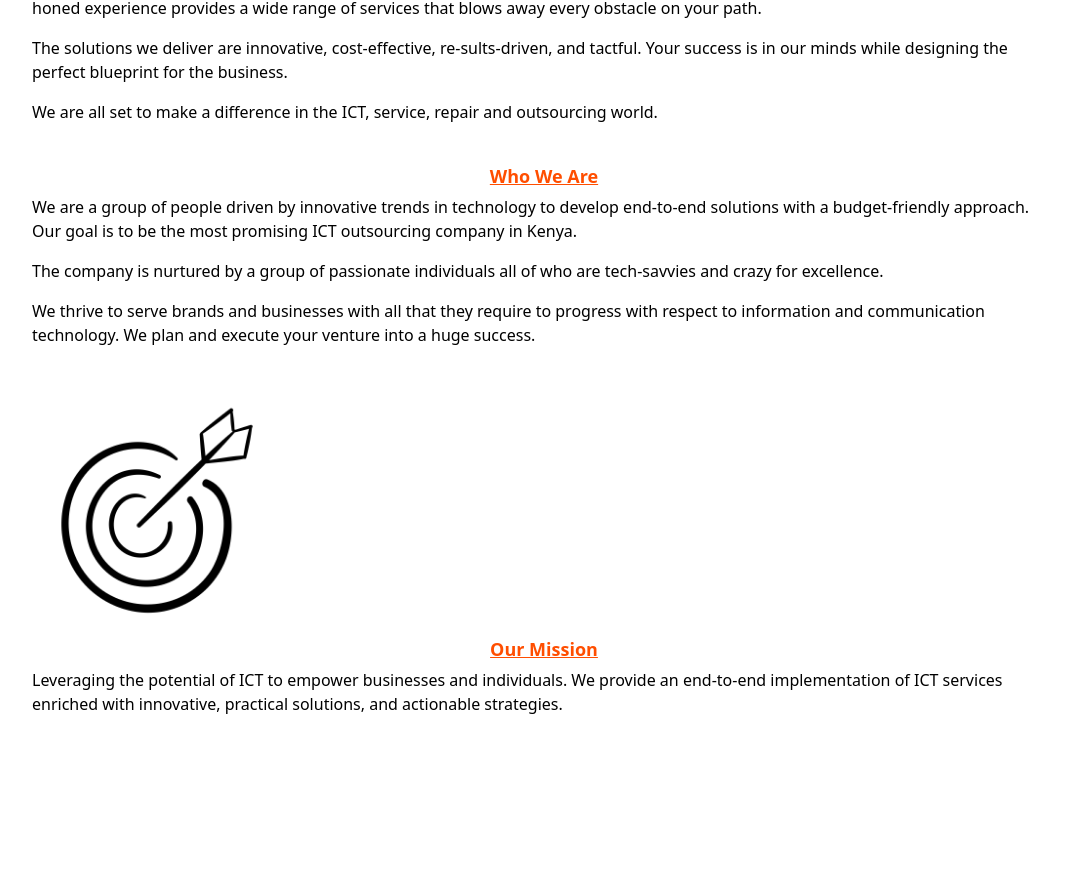
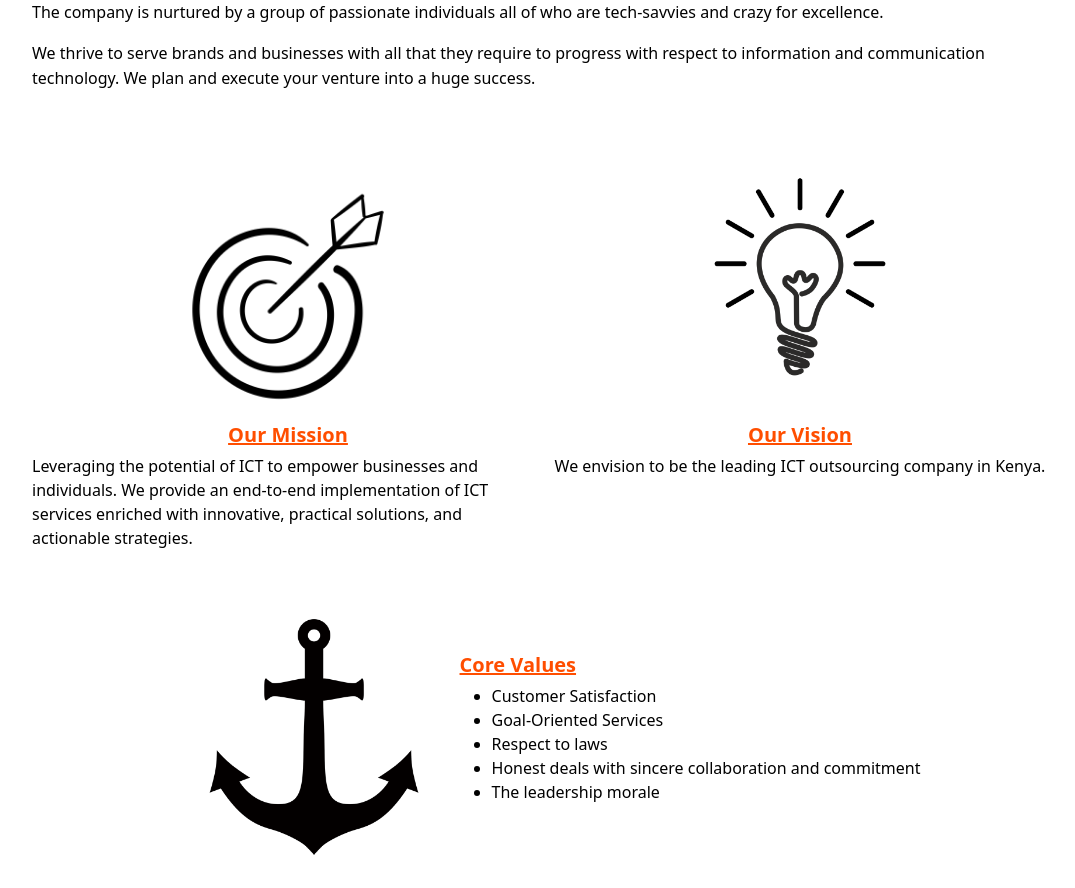
Before and after one commit to SandeSydney/tech_shop, a React (Create React App) app: page /about-us in a window 1280 px wide. Shown: the part 716-1604 px from the top of the page, without its empty margins (96-1171 px from the left). Built offline with nearby package versions, Linux system fonts and the light colour scheme.

Commit message:
Styled the about us page

```diff
--- a/src/App.css
+++ b/src/App.css
@@ -61,7 +61,7 @@ button {
   text-align: center;
   font-style: normal;
   font-weight: 700;
-  font-size: 18px;
+  font-size: 20px;
   line-height: 22px;
   text-decoration-line: underline;
   color: #FF4E00;
@@ -164,7 +164,7 @@ button {
   color: #FFFFFF;
 }
 
-.black{
+.black {
   background-color: #000000;
 }
 
@@ -185,7 +185,8 @@ button {
   gap: 15px;
 }
 
-.light .socials img, .dark .socials img {
+.light .socials img,
+.dark .socials img {
   width: 60px;
   height: 60px;
 }
@@ -284,7 +285,7 @@ button {
   color: #212529;
 }
 
-.err{
+.err {
   height: 80vh;
   display: flex;
   flex-direction: column;
@@ -292,6 +293,60 @@ button {
   align-items: center;
 }
 
-.err img{
+.err img {
   max-width: 30%;
 }
+
+.about-intro {
+  display: flex;
+  flex-wrap: wrap;
+  gap: 15px;
+  align-items: center;
+}
+
+.about-intro img {
+  max-width: 100%;
+}
+
+.about-content {
+  flex: 1;
+  display: flex;
+  flex-direction: column;
+  align-items: flex-start;
+  max-Height: "400px";
+  line-height: 25px;
+}
+
+.target {
+  display: flex;
+  flex-wrap: wrap;
+  align-items: baseline;
+}
+
+.target-item {
+  flex: 1;
+  display: flex;
+  flex-direction: column;
+  align-items: center;
+}
+
+.target-content {
+  display: flex;
+  flex-direction: column;
+}
+
+.center img,
+.target-item img {
+  max-width: 292px;
+}
+
+.center{
+  display: flex;
+  flex-wrap: wrap;
+  justify-content: center;
+  align-items: center;
+}
+
+.center .section-header{
+  text-align: left;
+}
```
